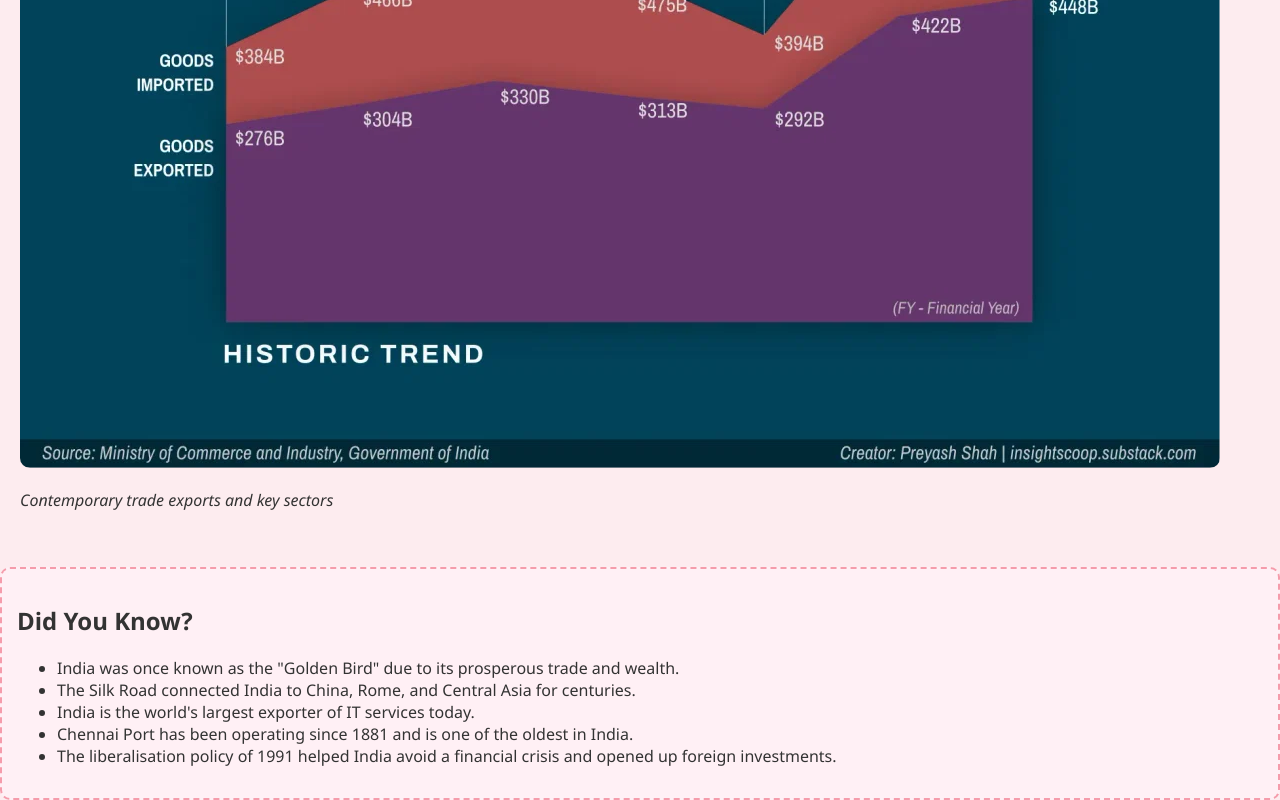
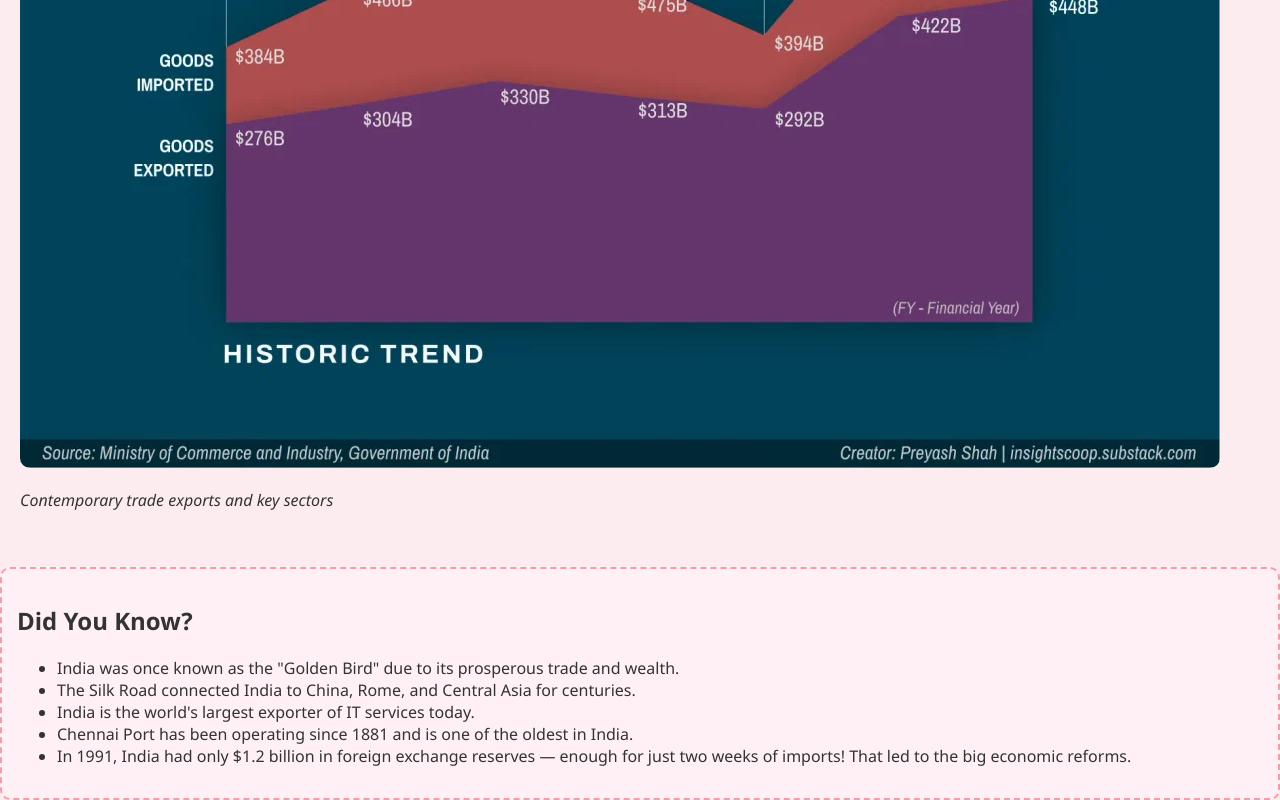
Before and after one commit to Annnimi2312/Indiainternationaltrade.html, a plain HTML site: page index.html in a window 1280 px wide. Shown: the part 3461-4261 px from the top of the page. Drawn offline with Linux system fonts and the light colour scheme.

Commit message:
Update index.html

```diff
--- a/index.html
+++ b/index.html
@@ -92,7 +92,7 @@
       <li>The Silk Road connected India to China, Rome, and Central Asia for centuries.</li>
       <li>India is the world's largest exporter of IT services today.</li>
       <li>Chennai Port has been operating since 1881 and is one of the oldest in India.</li>
-      <li>The liberalisation policy of 1991 helped India avoid a financial crisis and opened up foreign investments.</li>
+      <li>In 1991, India had only $1.2 billion in foreign exchange reserves — enough for just two weeks of imports! That led to the big economic reforms.</li>
     </ul>
   </div>
 
```
